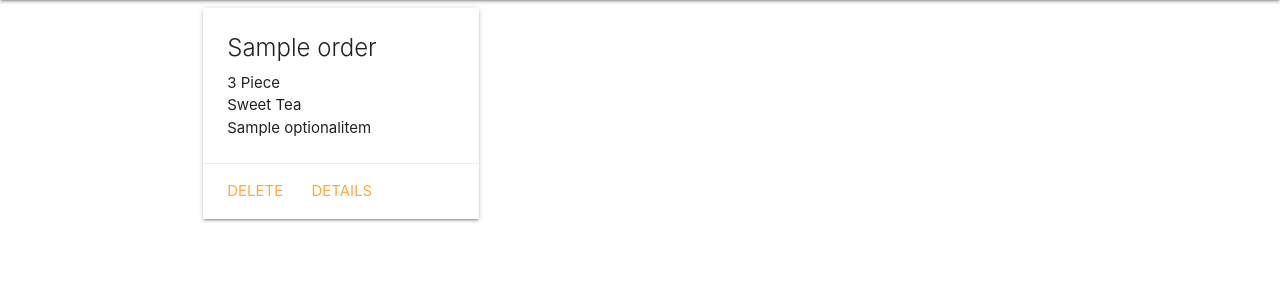
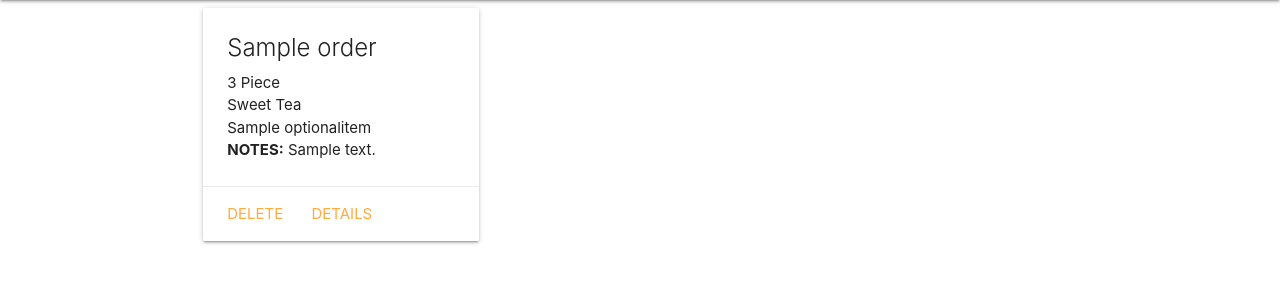
Before and after one commit to Houghelpuff/orderHere, a Django app: page / in a window 1280 px wide. Shown: the part 64-364 px from the top of the page. Run offline with Django 3.2, Linux system fonts and the light colour scheme; tables that the repository leaves empty hold one stand-in row (values such as "Sample post"); parts of the project's set-up code (start-up, migrations or seed data) failed here and were passed over.

Commit message:
Added the ability to add notes

```diff
--- a/canes/models.py
+++ b/canes/models.py
@@ -24,6 +24,7 @@ class Order(models.Model):
     drink = models.CharField(
         max_length=15, choices=DRINKS, default='Drink Choice')
     additional_items = models.ManyToManyField(OptionalItems)
+    additional_notes = models.TextField(default='More notes')
 
     def __str__(self):
         return self.order_name
--- a/canes/templates/main/index.html
+++ b/canes/templates/main/index.html
@@ -14,6 +14,7 @@
                 {{ ai }}
               </p>
             {% endfor %}
+            <p class="center_content"><b>NOTES:</b> {{ o.additional_notes }}</p>
           </div>
           <div class="card-action center_content">
             <a href="{{ o.id }}/delete">Delete</a>
```
Also changed, not shown: canes/migrations/0007_order_additional_notes.py (added).
